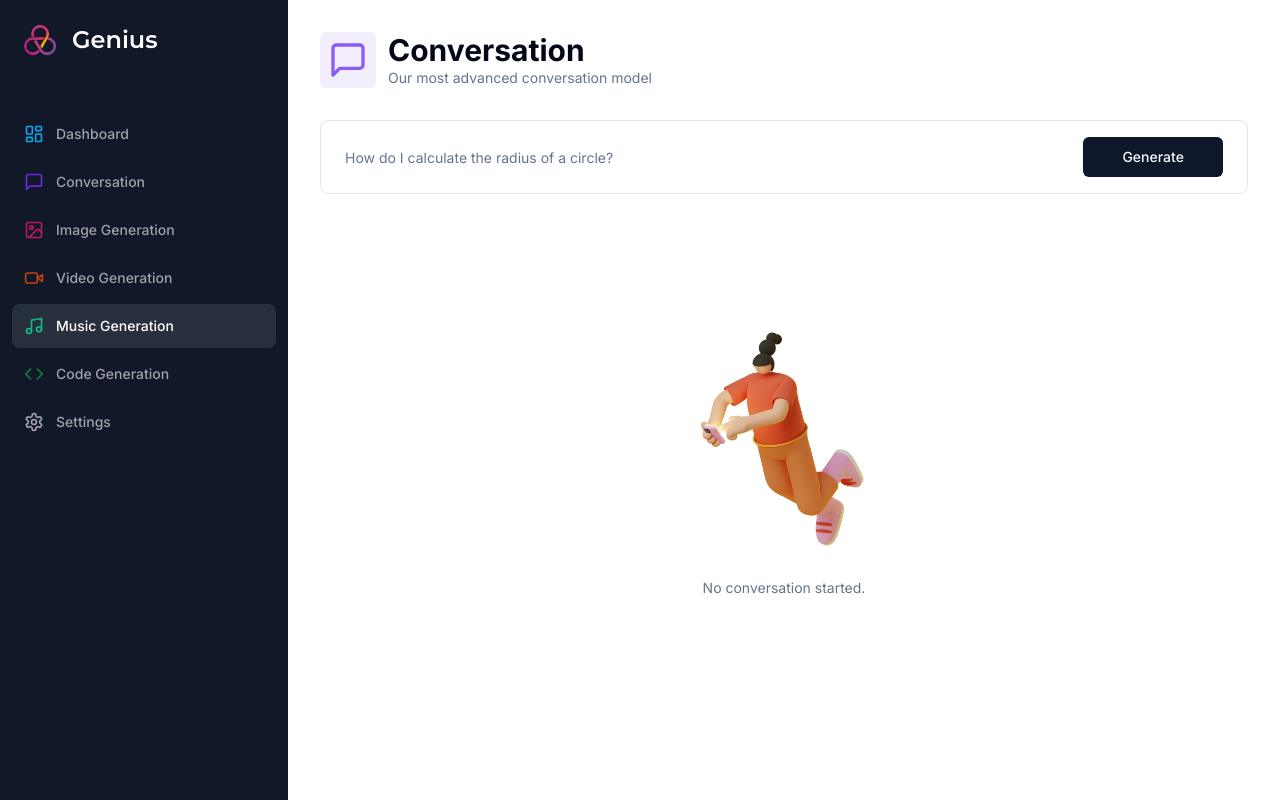
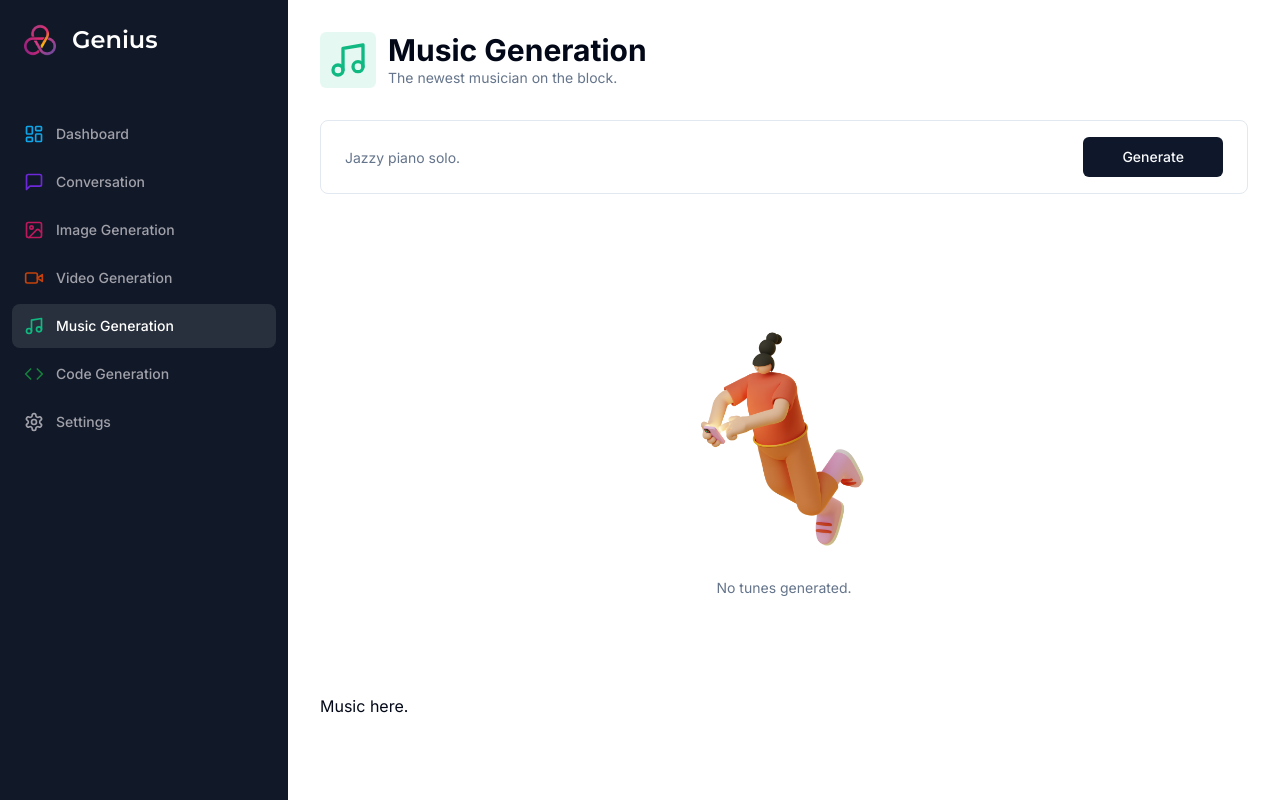
Before and after one commit to penguinboots/ai-saas, a Next.js app: page /music in a window 1280 px wide. Built offline with nearby package versions, Linux system fonts and the light colour scheme.

Commit message:
modify for music page

```diff
--- a/app/(dashboard)/(routes)/music/page.tsx
+++ b/app/(dashboard)/(routes)/music/page.tsx
@@ -6,22 +6,18 @@ import { zodResolver } from "@hookform/resolvers/zod";
 import { formSchema } from "./constants";
 import axios from "axios";
 import { Heading } from "@/components/Heading";
-import { MessageSquare } from "lucide-react";
+import { MusicIcon } from "lucide-react";
 import { Form, FormControl, FormField, FormItem } from "@/components/ui/form";
 import { Input } from "@/components/ui/input";
 import { Button } from "@/components/ui/button";
 import { useRouter } from "next/navigation";
 import { useState } from "react";
-import { ChatCompletionRequestMessage } from "openai";
 import Empty from "@/components/Empty";
 import Loader from "@/components/Loader";
-import { cn } from "@/lib/utils";
-import BotAvatar from "@/components/BotAvatar";
-import UserAvatar from "@/components/UserAvatar";
 
-const ConversationPage = () => {
+const MusicPage = () => {
   const router = useRouter();
-  const [messages, setMessages] = useState<ChatCompletionRequestMessage[]>([]);
+  const [music, setMusic] = useState<string>();
 
   const form = useForm<z.infer<typeof formSchema>>({
     resolver: zodResolver(formSchema),
@@ -34,18 +30,11 @@ const ConversationPage = () => {
 
   const onSubmit = async (values: z.infer<typeof formSchema>) => {
     try {
-      const userMessage: ChatCompletionRequestMessage = {
-        role: "user",
-        content: values.prompt,
-      };
-      const newMessages = [...messages, userMessage];
+      setMusic(undefined);
 
-      const response = await axios.post("/api/conversation", {
-        messages: newMessages,
-      });
+      const response = await axios.post("/api/music", values);
 
-      setMessages((current) => [...current, userMessage, response.data]);
-
+      setMusic(response.data.audio);
       form.reset();
     } catch (error: any) {
       // TO DO : open pro modal
@@ -58,11 +47,11 @@ const ConversationPage = () => {
   return (
     <div>
       <Heading
-        title="Conversation"
-        description="Our most advanced conversation model"
-        icon={MessageSquare}
-        iconColor="text-violet-500"
-        bgColor="bg-violet-500/10"
+        title="Music Generation"
+        description="The newest musician on the block."
+        icon={MusicIcon}
+        iconColor="text-emerald-500"
+        bgColor="bg-emerald-500/10"
       />
       <div className="px-4 lg:px-8">
         <div>
@@ -82,7 +71,7 @@ const ConversationPage = () => {
                       <Input
                         className="border-0 outline-none focus-visible:ring-0 focus-visible:ring-transparent"
                         disabled={isLoading}
-                        placeholder="How do I calculate the radius of a circle?"
+                        placeholder="Jazzy piano solo."
                         {...field}
                       />
                     </FormControl>
@@ -104,29 +93,14 @@ const ConversationPage = () => {
               <Loader />
             </div>
           )}
-          {messages.length === 0 && !isLoading && (
-            <Empty label="No conversation started." />
+          {!music && !isLoading && (
+            <Empty label="No tunes generated." />
           )}
-          <div className="flex flex-col-reverse gap-y-4">
-            {messages.map((message) => (
-              <div
-                key={message.content}
-                className={cn(
-                  "p-8 w-full flex items-start gap-x-8 rounded-lg",
-                  message.role === "user"
-                    ? "bg-white border border-black/10"
-                    : "bg.muted"
-                )}
-              >
-                {message.role === "user" ? <UserAvatar /> : <BotAvatar />}
-                <p className="text-sm">{message.content}</p>
-              </div>
-            ))}
-          </div>
+          <div>Music here.</div>
         </div>
       </div>
     </div>
   );
 };
 
-export default ConversationPage;
+export default MusicPage;
```
